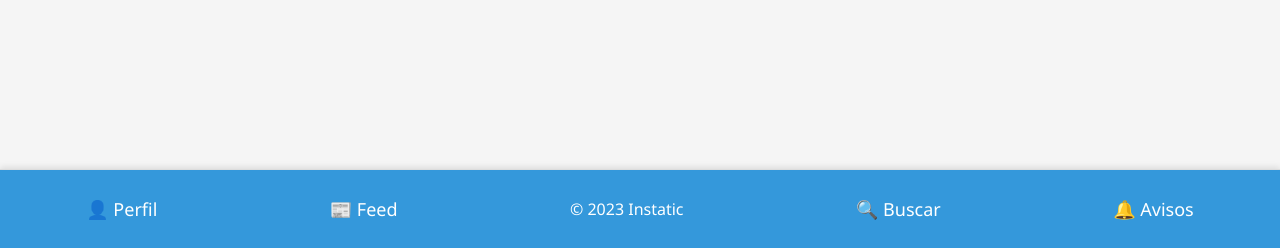
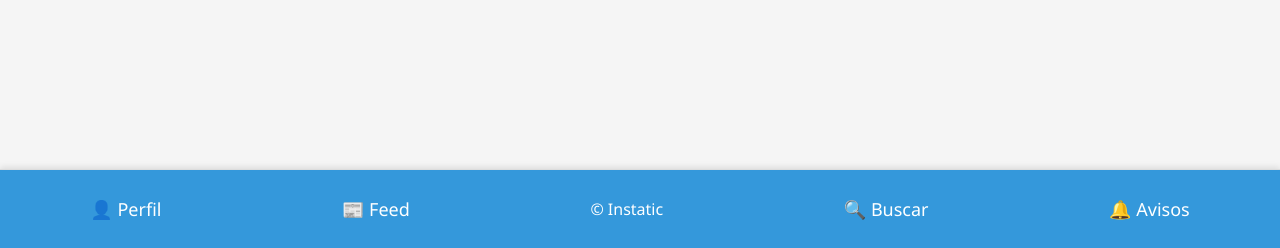
Before and after one commit to polhidalgo/ProjecteInstaTic, a Django app: page /accounts/feed/ in a window 1280 px wide. Shown: the part 552-800 px from the top of the page. Run offline with Django 5.2, Linux system fonts and the light colour scheme; the visitor is signed in with stand-in values (Sample User, id 1).

Commit message:
ajuste footer

```diff
--- a/insta_tic/templates/includes/footer.html
+++ b/insta_tic/templates/includes/footer.html
@@ -16,7 +16,7 @@
 ">
   <a href="{% url 'profile' %}" style="text-decoration: none; color: white; font-size: 18px;">👤 Perfil</a>
   <a href="{% url 'feed' %}" style="text-decoration: none; color: white; font-size: 18px;">📰 Feed</a>
-  <p> © 2023 Instatic </p>
+  <p> © Instatic </p>
   <a href="{% url 'user_search' %}" style="text-decoration: none; color: white; font-size: 18px;">🔍 Buscar</a>
   <a href="{% url 'notifications' %}" style="text-decoration: none; color: white; font-size: 18px;">🔔 Avisos</a>
 </footer>
```
